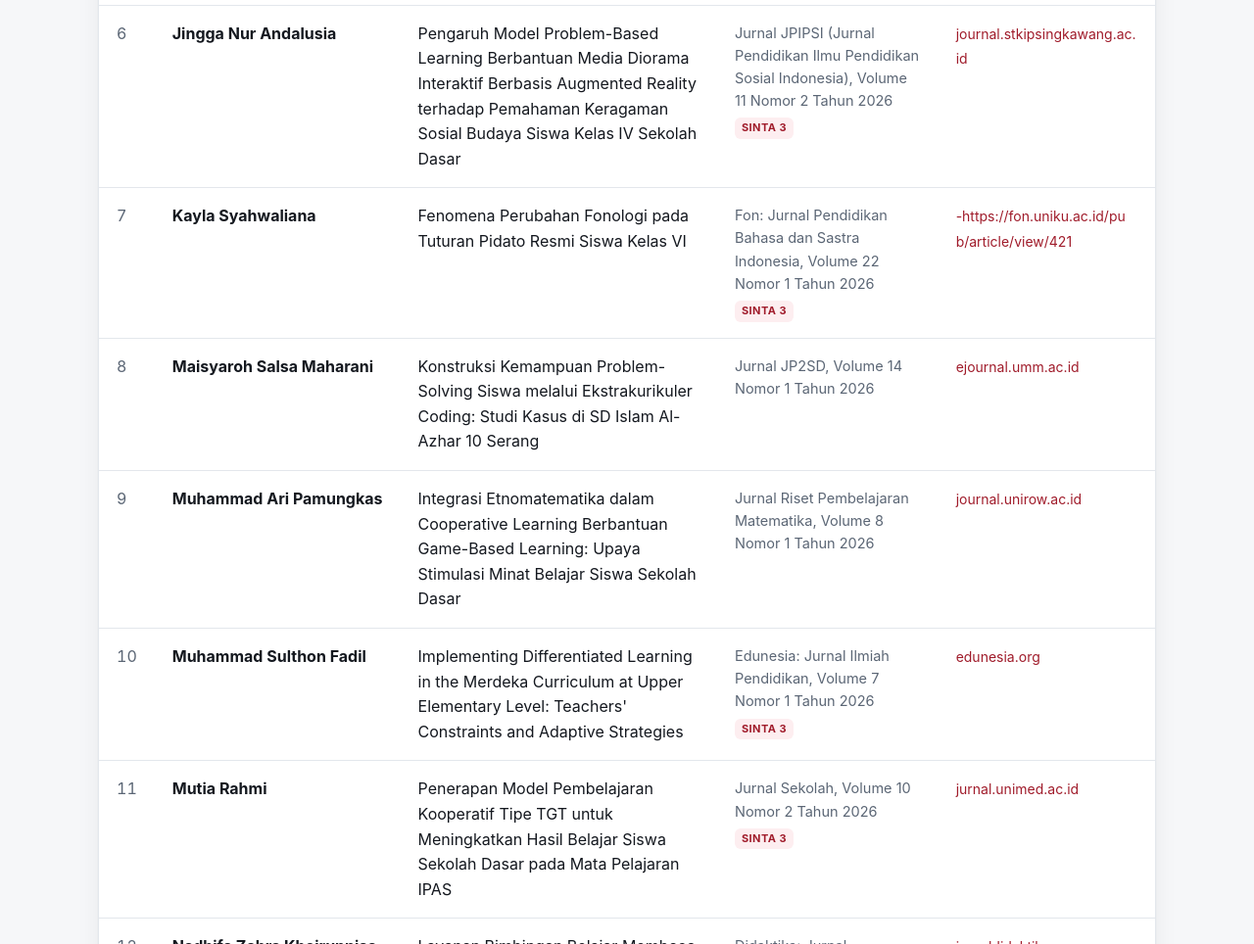
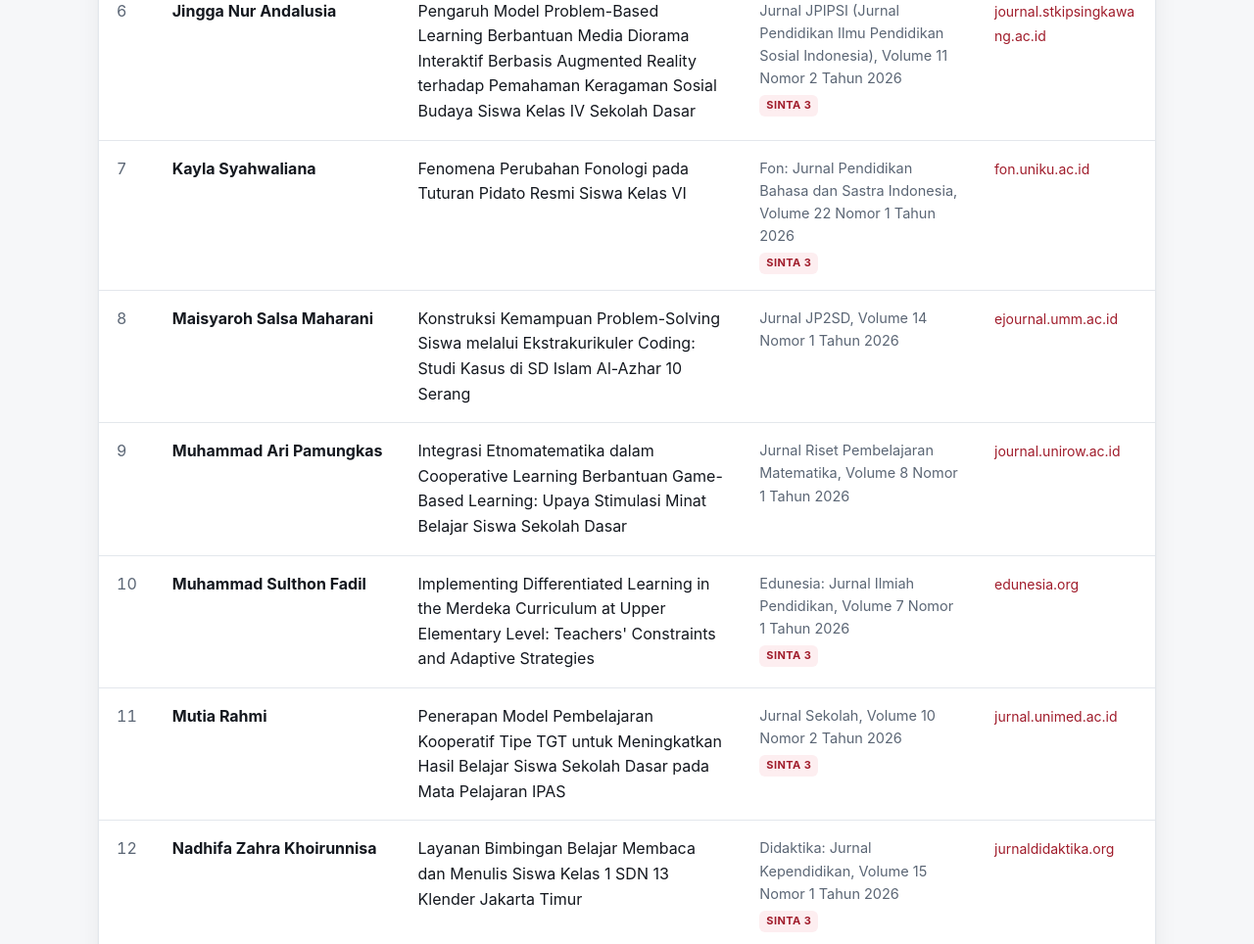
Before and after one commit to pgsdserang-upi/ARTIKEL-SETARA-SKRIPSI, a plain HTML site: page index.html in a window 1280 px wide. Shown: the part 1194-2158 px from the top of the page at 98% size. Drawn offline with Linux system fonts and the light colour scheme.

Commit message:
Update index.html

```diff
--- a/index.html
+++ b/index.html
@@ -208,7 +208,7 @@
     judul: "Fenomena Perubahan Fonologi pada Tuturan Pidato Resmi Siswa Kelas VI",
     publikasi: "Fon: Jurnal Pendidikan Bahasa dan Sastra Indonesia, Volume 22 Nomor 1 Tahun 2026",
     sinta: "SINTA 3",
-    tautan: " -https://fon.uniku.ac.id/pub/article/view/421"
+    tautan: "https://fon.uniku.ac.id/pub/article/view/421"
   },
   {
     nama: "Maisyaroh Salsa Maharani",
```
